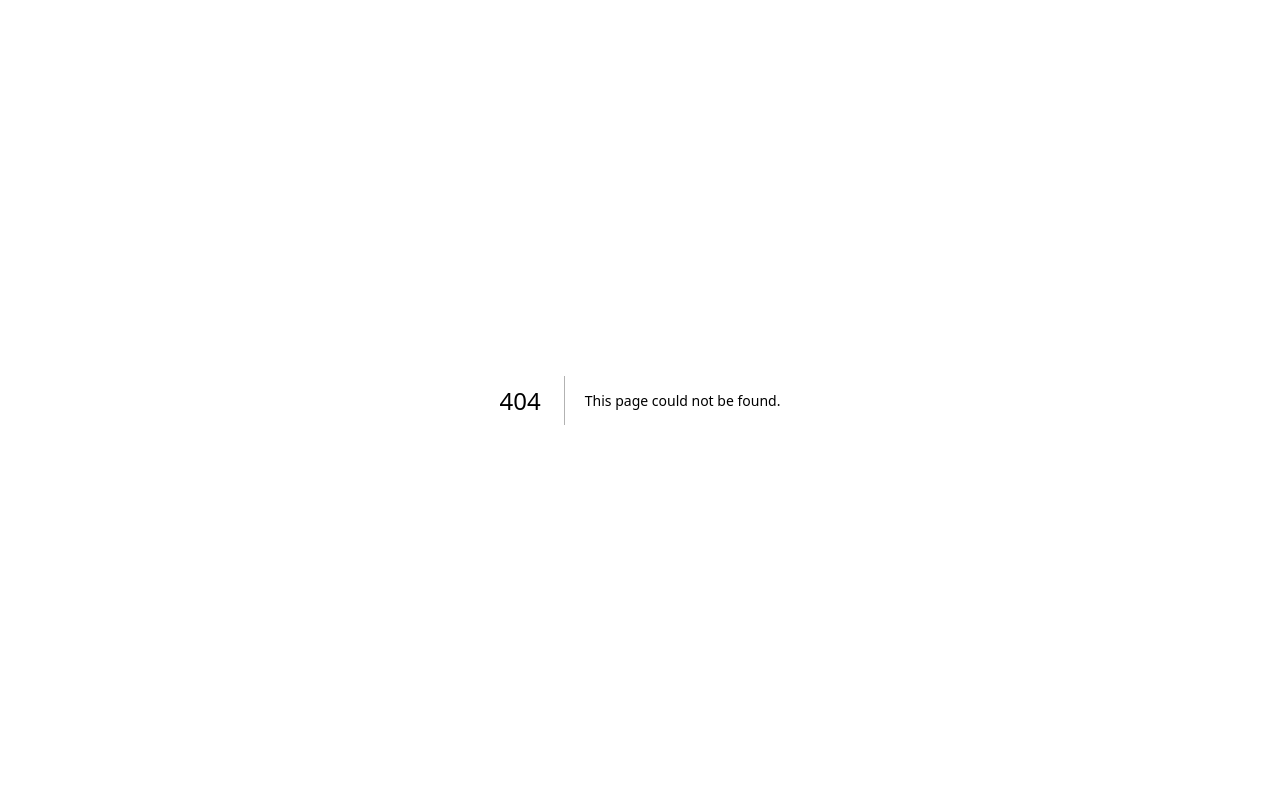
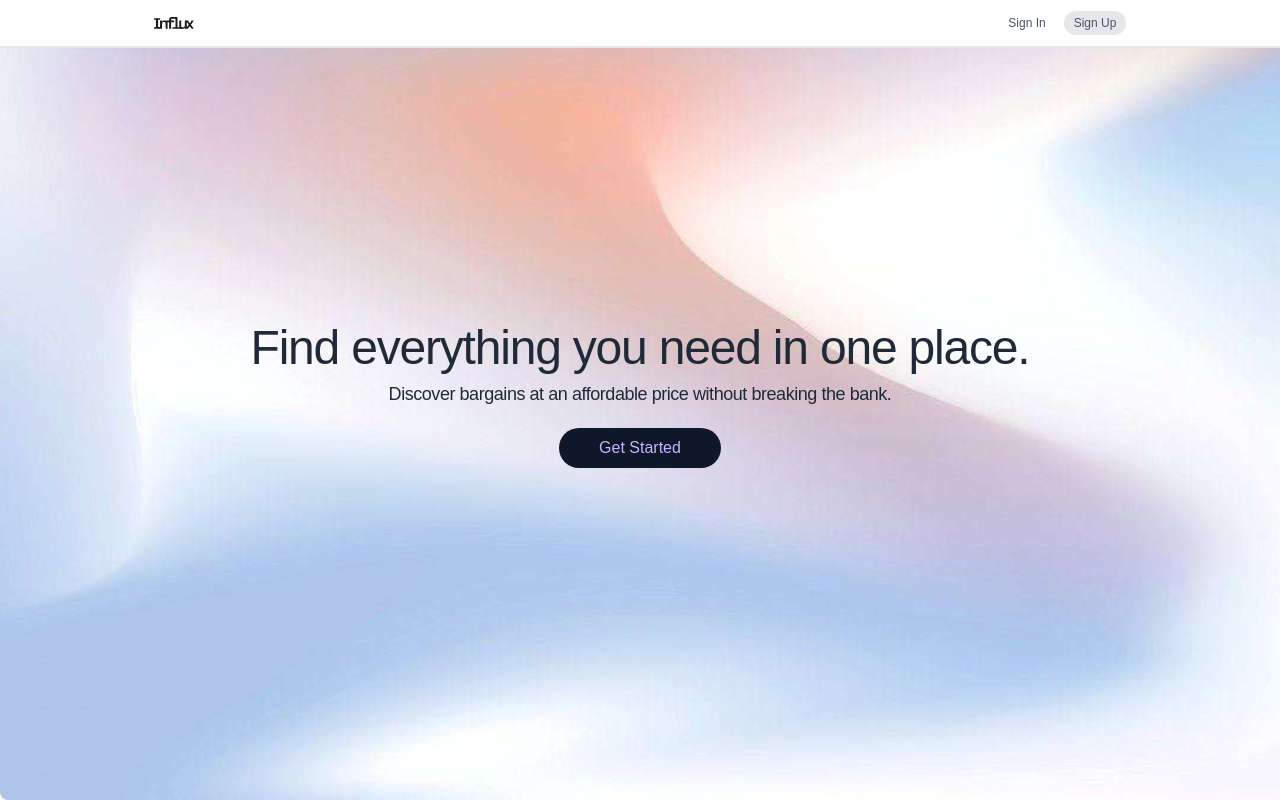
Before and after one commit to nzwh/Influx, a Next.js app: page /home in a window 1280 px wide. Before the commit this address had no page. Built offline with nearby package versions, Linux system fonts and the light colour scheme; a web font is replaced by a local one.

Commit message:
Rename Landing files to Home

```diff
--- a/src/app/components/navigators/LandingNav.tsx
+++ b/src/app/components/navigators/HomeNav.tsx
@@ -26,7 +26,7 @@ const LandingNav: React.FC = () => {
         </Link>
       </section>
       <section className="flex flex-row items-center gap-2">
-        <Link href="/auth/register" className="text-gray-600 // h-6 py-1 px-2.5 // flex items-center gap-1
+        <Link href="/auth/login" className="text-gray-600 // h-6 py-1 px-2.5 // flex items-center gap-1
           // rounded-full cursor-pointer">
           <h6 className="text-xs font-regular leading-3">Sign In</h6>
         </Link>
--- a/src/app/landing/page.tsx
+++ b/src/app/home/page.tsx
@@ -2,7 +2,7 @@ import React from 'react';
 import Link from 'next/link';
 
 import { AtSign, ChevronRight, FormInput, Italic, Mail, Phone, SquareAsterisk } from 'lucide-react';
-import LandingNav from '@/src/app/components/navigators/LandingNav';
+import LandingNav from '@/src/app/components/navigators/HomeNav';
 
 export default function Register() {
   return (
@@ -10,7 +10,7 @@ export default function Register() {
       <div className="fixed top-0 left-0 z-[-1] w-screen h-screen from-zinc-100 to-zinc-300"></div>
       <LandingNav />
 
-      <div className="flex flex-col bg-cover bg-center bg-no-repeat bg-[url('/backgrounds/landing.jpg')] rounded-l-lg h-full aspect-square p-10 justify-center items-center">
+      <div className="flex flex-col bg-cover bg-center bg-no-repeat bg-[url('/root/home.jpg')] rounded-l-lg h-full aspect-square p-10 justify-center items-center">
         <div className="flex flex-col gap-4 pb-5 justify-center items-center">
           <h6 className="text-gray-800 font-medium text-5xl leading-8 tracking-tight">Find everything you need in one place.</h6>
           <h6 className="text-gray-800 font-light text-lg tracking-tight">Discover bargains at an affordable price without breaking the bank.</h6>
```
Also changed, not shown: public/root/home.jpg (renamed from public/root/landing.jpg).
